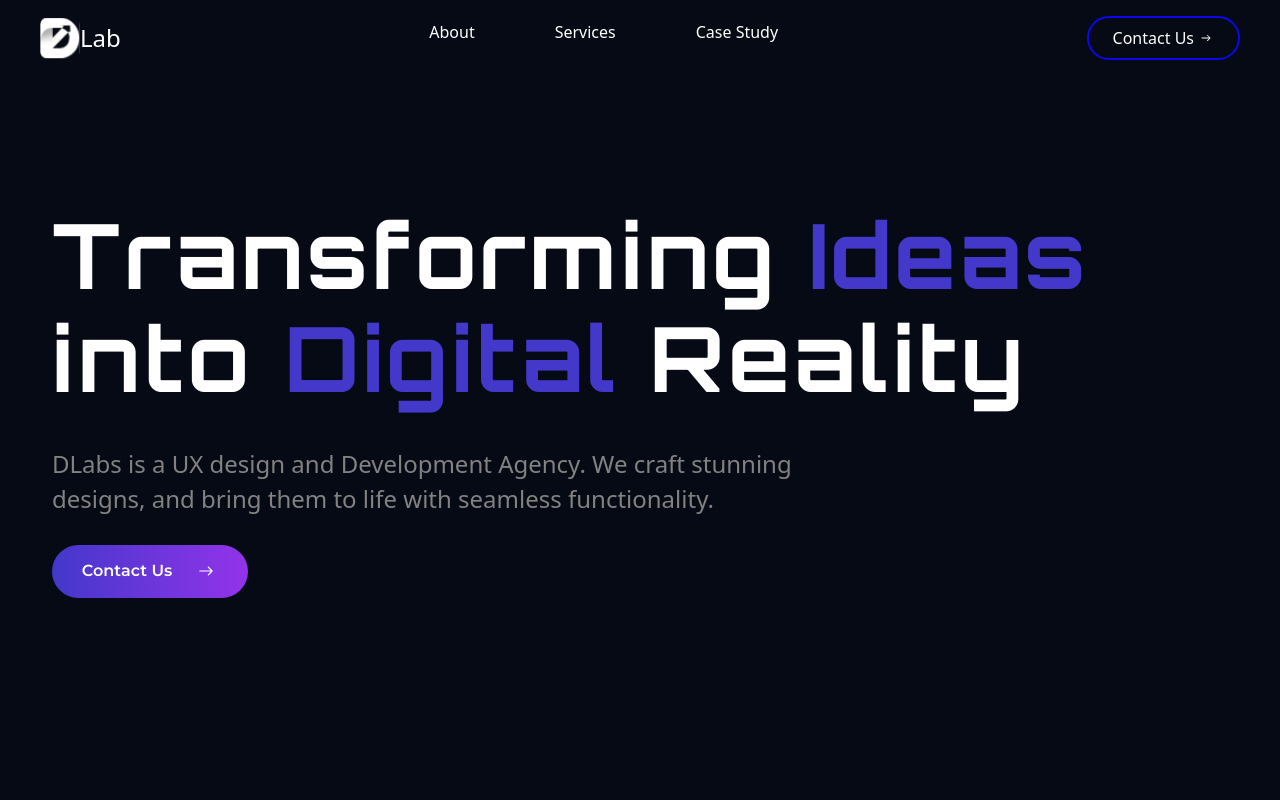
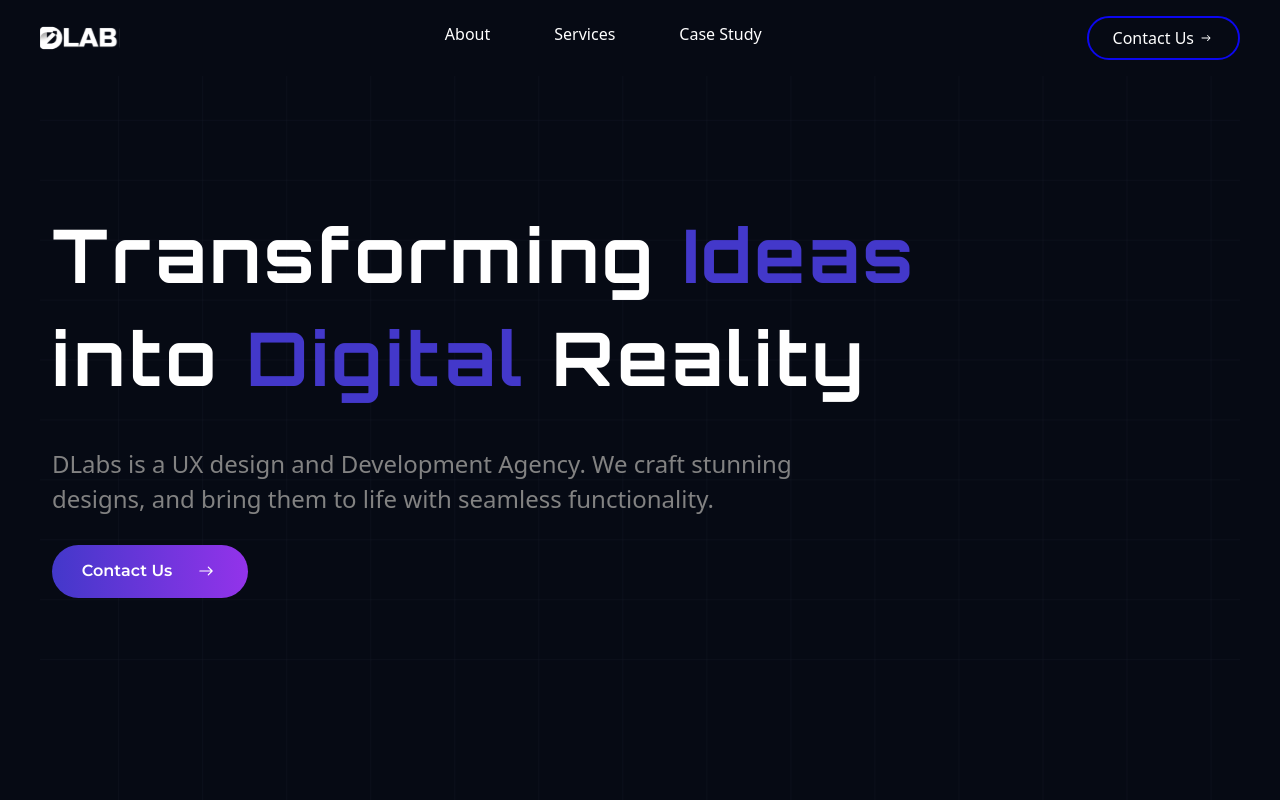
Before and after one commit to itsadaeze/Dlab, a React (Create React App) app: page / in a window 1280 px wide. Shown: the top 800 px of the page. Built offline with nearby package versions, Linux system fonts and the light colour scheme.

Commit message:
worked on adjustments of screens

```diff
--- a/src/components/Navbar.js
+++ b/src/components/Navbar.js
@@ -1,7 +1,7 @@
 
 
 import React, { useState } from 'react';
-import logo from './../images/logo.svg';
+import logo from './../images/logo1.svg';
 import { IoIosArrowRoundForward } from 'react-icons/io';
 
 const NavBar = () => {
@@ -24,22 +24,22 @@ const NavBar = () => {
       <div className='max-w-[1200px] mx-auto '>
       <div className="  flex justify-between items-center">
         <div className="text-2xl md:text-2xl text-[#FFF] flex flex-row items-center">
-          <img src={logo} alt="logo"  width={30}  height={30} className='md:w-10' />
-          Lab
+          <img src={logo} alt="logo"  className='w-[5rem]'/>
+
         </div>
 
-        <div className="hidden md:flex  space-x-[5rem] ">
+        <div className="hidden md:flex  space-x-[4rem] ">
           <a href="#about" className="text-white relative group" >
             About
-            <div className="h-3 w-3 rounded-full mx-auto bg-white opacity-0 group-hover:opacity-100 transition-opacity duration-300"></div>
+            <div className="h-2 w-2 rounded-full mx-auto bg-white opacity-0 group-hover:opacity-100 transition-opacity duration-500"></div>
           </a>
           <a href="#service" className="text-white relative group" >
             Services
-            <div className="h-3 w-3 rounded-full mx-auto bg-white opacity-0 group-hover:opacity-100 transition-opacity duration-300"></div>
+            <div className="h-2 w-2 rounded-full mx-auto bg-white opacity-0 group-hover:opacity-100 transition-opacity duration-500"></div>
           </a>
           <a href="#case-study" className="text-white relative group" >
             Case Study
-            <div className="h-3 w-3 rounded-full mx-auto bg-white opacity-0 group-hover:opacity-100 transition-opacity duration-300"></div>
+            <div className="h-2 w-2 rounded-full mx-auto bg-white opacity-0 group-hover:opacity-100 transition-opacity duration-500"></div>
           </a>
         </div>
 
@@ -56,40 +56,12 @@ const NavBar = () => {
             className="text-white focus:outline-none focus:text-white"
           >
             {isXIcon ? (
-              // Use X icon when isXIcon is true
-              // <svg
-              //   className="h-6 w-6"
-              //   fill="none"
-              //   stroke="currentColor"
-              //   viewBox="0 0 24 24"
-              //   xmlns="http://www.w3.org/2000/svg"
-              // >
-              //   <path
-              //     strokeLinecap="round"
-              //     strokeLinejoin="round"
-              //     strokeWidth="2"
-              //     d="M6 18L18 6M6 6l12 12"
-              //   />
-              // </svg>
+
               <div className="w-[78px] h-8 bg-neutral-200 rounded-[100px] justify-center items-center inline-flex">
             <div className="w-[42px] h-[17px] text-gray-950 text-sm font-bold font-['Montserrat']">Close</div>
             </div>
             ) : (
-              // Use menu icon when isXIcon is false
-              // <svg
-              //   className="h-6 w-6"
-              //   fill="none"
-              //   stroke="currentColor"
-              //   viewBox="0 0 24 24"
-              //   xmlns="http://www.w3.org/2000/svg"
-              // >
-              //   <path
-              //     strokeLinecap="round"
-              //     strokeLinejoin="round"
-              //     strokeWidth="2"
-              //     d="M4 6h16M4 12h16m-7 6h7"
-              //   />
-              // </svg>
+
               <div className="w-[98px] h-8 bg-gradient-to-r from-indigo-700 to-purple-600 rounded-[100px] justify-center items-center inline-flex">
                 <div className="w-8 h-[7px] flex-col justify-start items-start gap-[3px] inline-flex">
                     <div className="w-[26px] grow shrink basis-0 border-2 border-white"></div>
--- a/src/components/herosection.js
+++ b/src/components/herosection.js
@@ -5,18 +5,18 @@ import backgroundImage from "./../images/hero-bg.svg";
 const HeroSection = () => {
   return (
     <div className="  bg-[#060A14]   text-white lg:h-screen ">
-      <div className='max-w-[1200px]   mx-auto  py-[9rem] md:py-0  '>
+      <div className='max-w-[1200px]   mx-auto  py-[5rem] md:py-0  '>
       <div
         className="bg-cover bg-center px-3  bg-opacity-100 md:h-screen  flex  items-center justify-center my-auto  "
-        // style={{
-        //   backgroundImage: `url(${backgroundImage})`,
-        //   height: "full",
-        // }}
+        style={{
+          backgroundImage: `url(${backgroundImage})`,
+          height: "full",
+        }}
       >
         <div className=" max-w-[1200px] mx-auto my-auto py-10 ">
 
 
-        <h1 className="text-[32px] md:text-[48px] md:tracking-widest lg:tracking-[3.70px] md:leading-[60px] lg:text-[74px] xl:text-[90px] lg:leading-[103.5px] font-orbitron font-bold w-full px-2 md:px-4 lg:px-8 md:w-[80%]  lg:w-[90%] xl:w-[90%]    xl:px-0 ">
+        <h1 className="text-[32px] md:text-[48px] md:tracking-widest lg:tracking-[3.70px] md:leading-[60px] lg:text-[74px] xl:text-[74px] lg:leading-[103.5px] font-orbitron font-bold w-full px-2 md:px-4 lg:px-8 md:w-[80%]  lg:w-[90%] xl:w-[90%]    xl:px-0 ">
           Transforming <span className="text-indigo-700">Ideas</span> into{" "}
           <span className="text-indigo-700">Digital</span> Reality
         </h1>
```
Also changed, not shown: src/images/logo1.svg (added).
